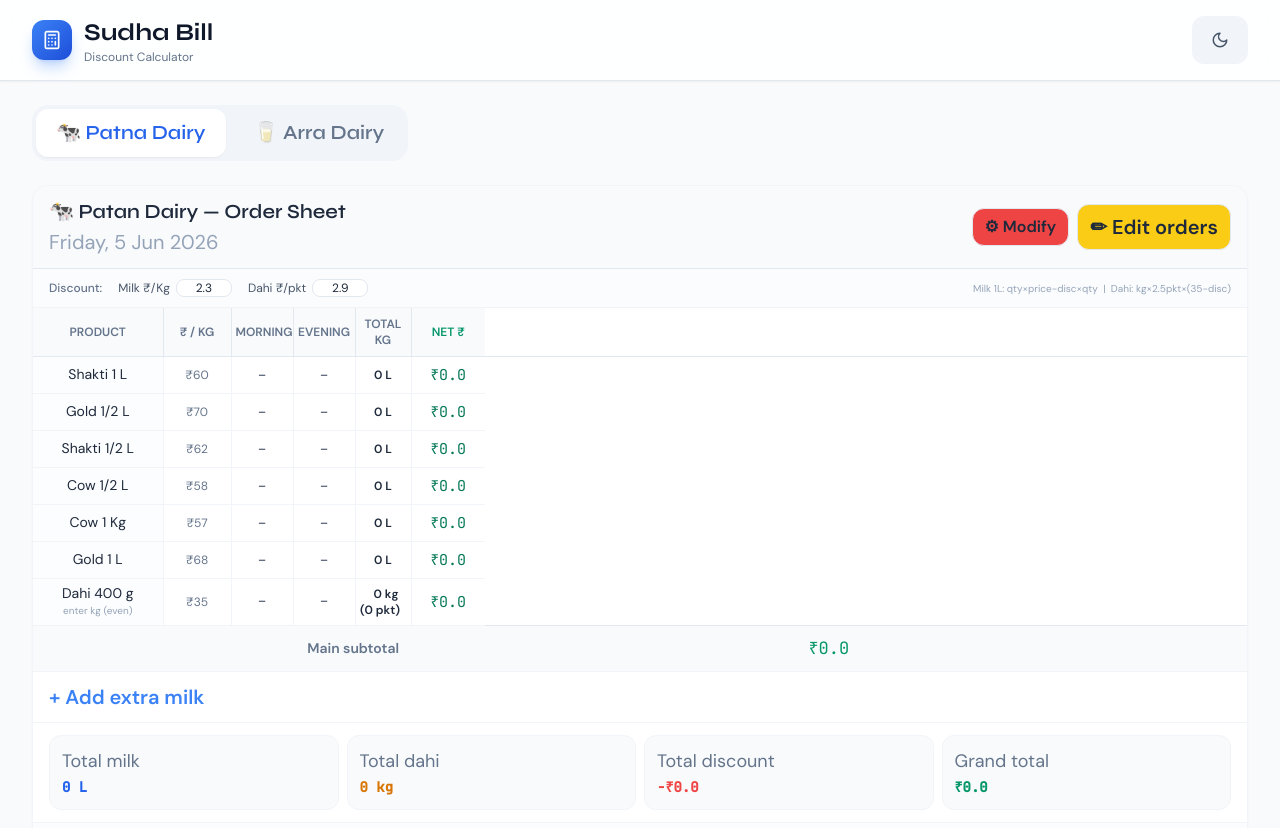
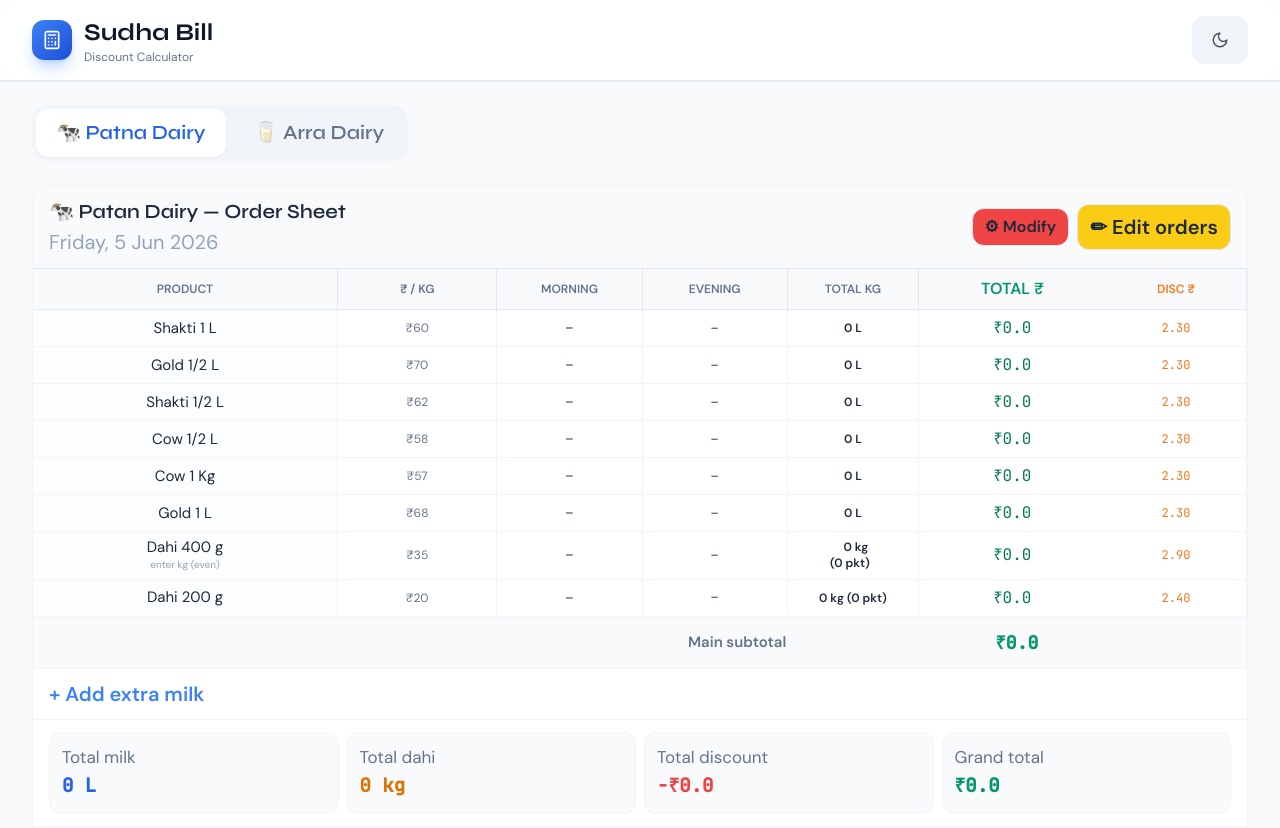
Before and after one commit to ashish2024-28/Sudha-Bill-Calculator, a React (Vite) app: page / in a window 1280 px wide. Shown: the top 828 px of the page. Built offline with nearby package versions, Linux system fonts and the light colour scheme.

Commit message:
Add column discount and fix UI

```diff
--- a/dev-dist/registerSW.js
+++ /dev/null
@@ -1 +0,0 @@
-if('serviceWorker' in navigator) navigator.serviceWorker.register('/dev-sw.js?dev-sw', { scope: '/', type: 'classic' })
--- a/dev-dist/sw.js
+++ b/dev-dist/sw.js
@@ -77,11 +77,8 @@ define(['./workbox-afac4cd2'], (function (workbox) { 'use strict';
    * See https://goo.gl/S9QRab
    */
   workbox.precacheAndRoute([{
-    "url": "registerSW.js",
-    "revision": "3ca0b8505b4bec776b69afdba2768812"
-  }, {
     "url": "index.html",
-    "revision": "0.9nq26ialri4"
+    "revision": "0.8du6tlbbe68"
   }], {});
   workbox.cleanupOutdatedCaches();
   workbox.registerRoute(new workbox.NavigationRoute(workbox.createHandlerBoundToURL("index.html"), {
--- a/src/components/DairyOrderTable.jsx
+++ b/src/components/DairyOrderTable.jsx
@@ -29,15 +29,18 @@ import React, { useState, useEffect } from 'react'
 // ═══════════════════════════════════════════════════════════════════════════════
 const BASE_PRODUCTS = [
   // id         name                     price  calcMode
-  { id: 'shak1', name: 'Shakti 1 L', price: 60, calcMode: 'kg' },
-  { id: 'gold05', name: 'Gold 1/2 L', price: 70, calcMode: 'kg' },
-  { id: 'shak05', name: 'Shakti 1/2 L', price: 62, calcMode: 'kg' },
-  { id: 'cow05', name: 'Cow 1/2 L', price: 58, calcMode: 'kg' },
-  { id: 'cow1', name: 'Cow 1 Kg', price: 57, calcMode: 'kg' },
-  { id: 'gold1', name: 'Gold 1 L', price: 68, calcMode: 'kg' },
+  { id: 'shak1', name: 'Shakti 1 L', price: 60, calcMode: 'kg', discAmt: 2.3 },
+  { id: 'gold05', name: 'Gold 1/2 L', price: 70, calcMode: 'kg', discAmt: 2.3 },
+  { id: 'shak05', name: 'Shakti 1/2 L', price: 62, calcMode: 'kg', discAmt: 2.3 },
+  { id: 'cow05', name: 'Cow 1/2 L', price: 58, calcMode: 'kg', discAmt: 2.3 },
+  { id: 'cow1', name: 'Cow 1 Kg', price: 57, calcMode: 'kg', discAmt: 2.3 },
+  { id: 'gold1', name: 'Gold 1 L', price: 68, calcMode: 'kg', discAmt: 2.3 },
+
   // Dahi: user enters kg (even). 1 kg = 2.5 packets × ₹35 = ₹87.50/kg
-  { id: 'dahi', name: 'Dahi 400 g', price: 35, calcMode: 'dahi' },
+  { id: 'dahi400', name: 'Dahi 400 g', price: 35, calcMode: 'dahi', discAmt: 2.9 },
+  { id: 'dahi200', name: 'Dahi 200 g', price: 20, calcMode: 'dahi', discAmt: 2.4 },
 ]
+
 
 // ─── Calendar helpers ──────────────────────────────────────────────────────────
 const DAYS = ['Sunday', 'Monday', 'Tuesday', 'Wednesday', 'Thursday', 'Friday', 'Saturday']
@@ -51,11 +54,11 @@ const fmtDateLabel = dateStr => {
 
 // ─── Row factory ───────────────────────────────────────────────────────────────
 // Creates a zeroed order row from a product definition.
-const mkRow = ({ id, name, price, calcMode }) => ({
-  id,
-  name,
+const mkRow = ({ id, name, price, calcMode, discAmt }) => ({
+  id, name,
   price: Number(price),
-  calcMode,          // 'kg' | 'pack' | 'dahi'  — drives all calculations
+  calcMode,
+  disc: Number(discAmt) || 2.30,   // ← per-row discount from product definition
   morn: 0,
   eve: 0,
 })
@@ -68,36 +71,44 @@ const fmtN = n => {
 }
 
 // ═══════════════════════════════════════════════════════════════════════════════
-// CORE CALCULATION  —  calcRow
+// CORE CALCULATION — calcRow
 // ═══════════════════════════════════════════════════════════════════════════════
-//
-// Returns: { qty, packets, actualKg, gross, discAmt, net, inputLabel, kgLabel }
-//
-//  qty       – raw user input total (morn + eve)
-//  packets   – actual 400g packets sold  (only meaningful for dahi; = qty for others)
-//  actualKg  – weight in kg used for totals bar
-//  gross     – pre-discount rupee amount
-//  discAmt   – discount deducted
-//  net       – final amount
-//  inputLabel – unit shown in column header / tooltips ("kg/L" or "packs" or "kg")
-//  kgLabel   – what to show in the Kg/L column
-//
-const calcRow = (r, discMilk, discDahi) => {
+
+const calcRow = (r) => {
   const qty = (Number(r.morn) || 0) + (Number(r.eve) || 0)
+  const disc = Number(r.disc) || 0
 
-  if (r.calcMode === 'dahi') {
+  if (r.id === 'dahi400') {
     // ── Dahi 400g ───────────────────────────────────────────────────────────
     // qty = kg entered by user (must be even: 2, 4, 6 …)
     // packets = qty × 2.5   (400g packs per kg)
     const packets = qty * 2.5
     const gross = packets * Number(r.price)          // packets × ₹35
-    const discAmt = Number(discDahi) * packets         // ₹2.9 × packets
+
+    const discAmt = disc * packets
+
     return {
-      qty,
-      packets,
+      qty, packets,
       actualKg: qty,                                  // kg for totals
-      gross,
-      discAmt,
+      gross, discAmt,
+      net: Math.max(0, gross - discAmt),
+      inputLabel: 'kg',
+      kgLabel: `${fmtN(qty)} kg\n(${fmtN(packets)} pkt)`,
+    }
+  }
+  if (r.id === 'dahi200') {
+    // ── Dahi 400g ───────────────────────────────────────────────────────────
+    // qty = kg entered by user (must be even: 2, 4, 6 …)
+    // packets = qty × 2.5   (400g packs per kg)
+    const packets = qty * 5
+    const gross = packets * Number(r.price)          // packets × ₹20
+
+    const discAmt = disc * packets
+
+    return {
+      qty, packets,
+      actualKg: qty,                                  // kg for totals
+      gross, discAmt,
       net: Math.max(0, gross - discAmt),
       inputLabel: 'kg',
       kgLabel: `${fmtN(qty)} kg\n(${fmtN(packets)} pkt)`,
@@ -108,13 +119,13 @@ const calcRow = (r, discMilk, discDahi) => {
     // ── Milk 1 kg/L packs ───────────────────────────────────────────────────
     // qty = actual kg/L entered
     const gross = qty * Number(r.price)
-    const discAmt = Number(discMilk) * qty
+
+    const discAmt = disc * qty
+
     return {
-      qty,
-      packets: qty,
+      qty, packets: qty,
       actualKg: qty,
-      gross,
-      discAmt,
+      gross, discAmt,
       net: Math.max(0, gross - discAmt),
       inputLabel: 'kg/L',
       kgLabel: `${fmtN(qty)} L`,
@@ -127,11 +138,9 @@ const calcRow = (r, discMilk, discDahi) => {
   const gross = qty * Number(r.price)
   const discAmt = Number(discMilk) * qty
   return {
-    qty,
-    packets: qty,
+    qty, packets: qty,
     actualKg: qty * 0.5,                              // 0.5 L per pack for totals
-    gross,
-    discAmt,
+    gross, discAmt,
     net: Math.max(0, gross - discAmt),
     inputLabel: 'packs',
     kgLabel: `${fmtN(qty)} L`,
@@ -139,9 +148,12 @@ const calcRow = (r, discMilk, discDahi) => {
 }
 
 // ─── Aggregate totals across all rows ─────────────────────────────────────────
-const calcTotals = (rows, discMilk, discDahi) =>
+
+const calcTotals = rows =>
   rows.reduce((acc, r) => {
-    const c = calcRow(r, discMilk, discDahi)
+
+    const c = calcRow(r)
+
     const isDahi = r.calcMode === 'dahi'
     return {
       milkKg: acc.milkKg + (!isDahi ? c.actualKg : 0),
@@ -154,8 +166,6 @@ const calcTotals = (rows, discMilk, discDahi) =>
 
 // ─── Initial tab state ─────────────────────────────────────────────────────────
 const initTabState = () => ({
-  discMilk: 2.30,
-  discDahi: 2.90,
   rows: BASE_PRODUCTS.map(mkRow),
   extra: BASE_PRODUCTS.map(mkRow),
 })
@@ -164,7 +174,8 @@ const initTabState = () => ({
 // localStorage  (saves per-day history, max 30 entries per tab)
 // ═══════════════════════════════════════════════════════════════════════════════
 
-const STORAGE_KEY = 'dairy_history_v3'
+const STORAGE_KEY = 'dairy_history_v4'
+
 const loadHistory = () => { try { return JSON.parse(localStorage.getItem(STORAGE_KEY)) || {} } catch { return {} } }
 const saveHistory = h => { try { localStorage.setItem(STORAGE_KEY, JSON.stringify(h)) } catch { } }
 
@@ -201,7 +212,9 @@ const THead = ({ showDel }) => (
       <th className="px-1 py-2 text-center text-xs font-semibold text-slate-500 dark:text-slate-400 uppercase border-r border-slate-200 dark:border-slate-700" style={{ width: 62 }}>Morning</th>
       <th className="px-1 py-2 text-center text-xs font-semibold text-slate-500 dark:text-slate-400 uppercase border-r border-slate-200 dark:border-slate-700" style={{ width: 62 }}>Evening</th>
       <th className="px-1 py-2 text-center text-xs font-semibold text-slate-500 dark:text-slate-400 uppercase border-r border-slate-200 dark:border-slate-700" style={{ width: 56 }}> Total Kg </th>
-      <th className="px-1 py-2 text-center text-xs font-semibold text-emerald-600 dark:text-emerald-400 uppercase" style={{ width: 74 }}>Net ₹</th>
+      <th className="px-1 py-2 text-center text-xm font-semibold text-emerald-600 dark:text-emerald-400 uppercase" style={{ width: 80 }}>Total ₹</th>
+      <th className="px-1 py-2 text-center text-xs font-semibold text-orange-500 dark:text-orange-400 uppercase border-r border-slate-200 dark:border-slate-700" style={{ width: 60 }}>Disc ₹</th>
+
       {showDel && <th style={{ width: 72 }} className="px-1 py-2 text-center text-xs font-semibold text-slate-400 uppercase">Move/Del</th>}
     </tr>
   </thead>
@@ -210,15 +223,16 @@ const THead = ({ showDel }) => (
 // ═══════════════════════════════════════════════════════════════════════════════
 // PRODUCT ROW
 // ═══════════════════════════════════════════════════════════════════════════════
-const ProductRow = ({ row, idx, total, modifyMode, editMode, discMilk, discDahi, onUpdate, onDelete, onMoveUp, onMoveDown }) => {
-  const { qty, actualKg, net, kgLabel, inputLabel } = calcRow(row, discMilk, discDahi)
-  const isDahi = row.calcMode === 'dahi'
+const ProductRow = ({ row, idx, total, modifyMode, editMode, onUpdate, onDelete, onMoveUp, onMoveDown }) => {
+  const { qty, actualKg, net, kgLabel, discAmt } = calcRow(row)
+
+  const isDahi = row.id === 'dahi400'
+  // ── Dahi: warn if odd number entered ──
+  const dahiWarn = isDahi && qty > 0 && qty % 2 !== 0
 
   const cell = 'border-b border-slate-100 dark:border-slate-700/50 border-r border-slate-100 dark:border-slate-700/50 px-1 py-1.5 text-center text-xs'
   const inp = 'w-full bg-transparent border-none outline-none text-xs text-center font-mono text-slate-800 dark:text-slate-100'
 
-  // ── Dahi: warn if odd number entered ──
-  const dahiWarn = isDahi && qty > 0 && qty % 2 !== 0
 
   return (
     <tr className={`hover:bg-blue-50/20 dark:hover:bg-blue-900/10 transition-colors ${dahiWarn ? 'bg-orange-50 dark:bg-orange-900/10' : ''}`}>
@@ -229,7 +243,7 @@ const ProductRow = ({ row, idx, total, modifyMode, editMode, discMilk, discDahi,
           ? <input className={`${inp} text-left`} value={row.name}
             onChange={e => onUpdate(idx, 'name', e.target.value)} />
           : <div>
-            <span className="text-slate-800 dark:text-slate-100 text-[14px] leading-tight ">{row.name}</span>
+            <span className="text-slate-800 dark:text-slate-100 text-[15px] leading-tight ">{row.name}</span>
             {isDahi && <span className="block text-[10px] text-slate-400">enter kg (even)</span>}
           </div>}
       </td>
@@ -250,7 +264,7 @@ const ProductRow = ({ row, idx, total, modifyMode, editMode, discMilk, discDahi,
             className={`${inp} focus:bg-blue-50 dark:focus:bg-blue-900/30 rounded`}
             value={row.morn || ''} placeholder="0"
             onChange={e => onUpdate(idx, 'morn', e.target.value)} />
-          : <span className="text-slate-600 dark:text-slate-300 text-[16px]">{row.morn || '-'}</span>}
+          : <span className="text-slate-600 dark:text-slate-300 text-[17px]">{row.morn || '-'}</span>}
       </td>
 
       {/* Evening input */}
@@ -279,7 +293,23 @@ const ProductRow = ({ row, idx, total, modifyMode, editMode, discMilk, discDahi,
 
       {/* Net amount */}
       <td className="border-b border-slate-100 dark:border-slate-700/50 px-2 py-1.5 text-center">
-        <span className="font-mono text-emerald-700 dark:text-emerald-400 text-[15px]">{fmt(net)}</span>
+        <span className="font-mono text-emerald-700 dark:text-emerald-400 text-[16px]">{fmt(net)}</span>
+      </td>
+
+      {/* Discount — editable only in modifyMode, otherwise read-only */}
+      <td className={cell}>
+        {modifyMode
+          ? <input
+            type="number"
+            min="0"
+            step="0.1"
+            className={`${inp} focus:bg-orange-50 dark:focus:bg-orange-900/20 rounded border border-orange-200 dark:border-orange-800 w-14`}
+            value={row.disc}
+            onChange={e => onUpdate(idx, 'disc', e.target.value)}
+          />
+          : <span className="text-orange-500 dark:text-orange-400 text-[12px] font-mono">
+            {fmtN(row.disc)}
+          </span>}
       </td>
 
       {/* Move / Delete buttons (modifyMode only) */}
@@ -318,10 +348,6 @@ const HistoryPanel = ({ tabKey, onLoad }) => {
     .filter(([k]) => k.startsWith(tabKey + '_'))
     .sort((a, b) => b[0].localeCompare(a[0]))
 
-  // ── Delete single entry ──
-  const handleDelete = key => {
-    const h = loadHistory(); delete h[key]; saveHistory(h); reload()
-  }
 
   // ── Delete all entries for this tab ──
   const handleDeleteAll = () => {
@@ -434,10 +460,24 @@ const HistoryPanel = ({ tabKey, onLoad }) => {
                   className="text-xl px-2.5 py-1 rounded-lg bg-indigo-50 dark:bg-indigo-900/30 text-indigo-600 dark:text-indigo-400 border border-indigo-200 dark:border-indigo-700 hover:bg-indigo-100 transition-colors">
                   View
                 </button>
-                <button onClick={() => handleDelete(key)}
-                  className="text-xs px-2 py-1 rounded-lg text-red-400 hover:text-red-600 hover:bg-red-50 transition-colors">
-                  Delete
-                </button>
+
+                {!confirmAll
+                  ? <button onClick={() => setConfirmAll(true)}
+                    className="text-xs px-3 py-1.5 rounded-lg bg-red-500 hover:bg-red-600 text-white font-semibold transition-colors">
+                    Delete
+                  </button>
+                  : <>
+                    <span className="text-xm text-red-600 dark:text-red-400 font-semibold">Sure? This cannot be undone.</span>
+                    <button onClick={handleDeleteAll}
+                      className="text-xs px-3 py-1.5 rounded-lg bg-red-600 hover:bg-red-700 text-white font-semibold transition-colors">
+                      Yes, delete
+                    </button>
+                    <button onClick={() => setConfirmAll(false)}
+                      className="text-xm px-3 py-1.5 rounded-lg border border-slate-200 dark:border-slate-600 text-slate-600 dark:text-slate-400 hover:bg-slate-100 transition-colors">
+                      Cancel
+                    </button>
+                  </>}
+
               </div>
             </div>
           )
@@ -480,7 +520,7 @@ const DairyOrderTable = ({ tabName, tabKey }) => {
     return a
   }
 
-  // ── Aggregated numbers ─────────────────────────────────────────────────────
+  // ── Aggregated numbers ── Totals  ─────────────────────────────────────────────────────
   const mainTotals = calcTotals(st.rows, st.discMilk, st.discDahi)
   const extraTotals = calcTotals(st.extra, st.discMilk, st.discDahi)
 
@@ -498,12 +538,12 @@ const DairyOrderTable = ({ tabName, tabKey }) => {
     const keys = Object.keys(h).filter(k => k.startsWith(tabKey + '_')).sort()
     // if (keys.length >= 30 && !keys.includes(key)) delete h[keys[0]]
     // No entry cap — history is kept for lifetime
-    h[key] = { discMilk: st.discMilk, discDahi: st.discDahi, rows: st.rows, extra: st.extra }
+    h[key] = { rows: st.rows, extra: st.extra }
     saveHistory(h)
     setSaveMsg('✓ Saved!')
     setTimeout(() => setSaveMsg(''), 2500)
   }
-  const handleLoad = data => upd({ discMilk: data.discMilk, discDahi: data.discDahi, rows: data.rows, extra: data.extra })
+  const handleLoad = data => upd({ rows: data.rows, extra: data.extra })
 
   // ═══════════════════════════════════════════════════════════════════════════
   // TABLE RENDERER  (reused for main rows and extra rows)
@@ -543,12 +583,12 @@ const DairyOrderTable = ({ tabName, tabKey }) => {
 
             {/* Subtotal row */}
             <tr className="bg-slate-50 dark:bg-slate-700/30">
-              <td colSpan={modifyMode ? 6 : 5}
-                className="px-3 py-2.5 text-right text-[14px] font-semibold text-slate-500 dark:text-slate-400 border-t border-slate-200 dark:border-slate-700">
+              <td colSpan={modifyMode ? 7 : 4}
+                className=" text-right text-[15px] font-semibold text-slate-500 dark:text-slate-400 border-t border-slate-200 dark:border-slate-700">
                 {isExtra ? 'Extra subtotal' : 'Main subtotal'}
               </td>
-              <td colSpan={3} className="px-2 py-2.5 text-center border-t border-slate-200 dark:border-slate-700">
-                <span className="font-sembold text-[17px] font-mono text-emerald-600 dark:text-emerald-400">{fmt(totals.net)}</span>
+              <td colSpan={3} className=" py-3 text-center border-t border-slate-200 dark:border-slate-700">
+                <span className="font-semibold text-[18px] font-mono text-emerald-600 dark:text-emerald-400">{fmt(totals.net)}</span>
               </td>
             </tr>
           </tbody>
@@ -559,7 +599,6 @@ const DairyOrderTable = ({ tabName, tabKey }) => {
 
   // ═══════════════════════════════════════════════════════════════════════════
   // RENDER
-
   // ═══════════════════════════════════════════════════════════════════════════
   return (
     <div className="card overflow-hidden">
@@ -591,30 +630,14 @@ const DairyOrderTable = ({ tabName, tabKey }) => {
         </div>
       </div>
 
-      {/* ── Discount bar ── */}
-      <div className="flex items-center gap-4 px-4 py-2.5 bg-slate-50/50 dark:bg-slate-700/30 border-b border-slate-100 dark:border-slate-700 flex-wrap">
-        <span className="text-xs text-slate-500 dark:text-slate-400 font-medium">Discount:</span>
-        {[['discMilk', 'Milk ₹/Kg'], ['discDahi', 'Dahi ₹/pkt']].map(([key, label]) => (
-          <label key={key} className="flex items-center gap-1.5 text-xs text-slate-600 dark:text-slate-400">
-            {label}
-
-            {modifyMode
-              ? <>
-                <input type="number" value={st[key]}
-                  onChange={e => upd({ [key]: parseFloat(e.target.value) || 0 })}
-                  className="w-14 border border-slate-200 dark:border-slate-600 rounded-lg text-center text-xs bg-white dark:bg-slate-800 text-slate-800 dark:text-slate-100 outline-none focus:ring focus:ring-blue-400" />
-              </>
-              : <> <span className="w-14 border border-slate-200 dark:border-slate-600 rounded-lg text-center text-xs bg-white dark:bg-slate-800 text-slate-800 dark:text-slate-100 outline-none focus:ring-1 focus:ring-blue-400">
-                {st[key]}</span>
-              </>
-            }
-          </label>
-        ))}
-        {/* Formula reminder */}
-        <span className="text-[10px] text-slate-400 dark:text-slate-500 ml-auto hidden sm:block">
-          Milk 1L: qty×price−disc×qty &nbsp;|&nbsp; Dahi: kg×2.5pkt×(35−disc)
-        </span>
-      </div>
+      {/* Modify mode hint */}
+      {modifyMode && (
+        <div className="px-4 py-2 bg-orange-50 dark:bg-orange-900/20 border-b border-orange-100 dark:border-orange-800">
+          <span className="text-xs text-orange-600 dark:text-orange-400">
+            ⚙ Modify mode: edit product names, prices, and per-row discounts. Default per product: <strong>discAmt</strong> from product definition.
+          </span>
+        </div>
+      )}
 
       {/* ── Main product table ── */}
       {renderTable(st.rows, false)}
@@ -627,10 +650,10 @@ const DairyOrderTable = ({ tabName, tabKey }) => {
           </div>
           <div className="px-4 py-2 space-y-1">
             {extraActive.map(r => {
-              const { qty, actualKg, net, kgLabel } = calcRow(r, st.discMilk, st.discDahi)
+              const { qty, net, kgLabel } = calcRow(r)
               return (
                 <div key={r.id} className="flex justify-between text-xs py-1 border-b border-slate-100 dark:border-slate-700/50">
-                  <span className="text-[14px] text-slate-700 dark:text-slate-200">{r.name} → {qty}  = {kgLabel}</span>
+                  <span className="text-[15px] py-1 text-slate-700 dark:text-slate-200">{r.name}  =  {kgLabel}</span>
                   <span className="text-[18px] font-mono text-slate-800 dark:text-slate-100">{fmt(net)}</span>
                 </div>
               )
@@ -682,8 +705,8 @@ const DairyOrderTable = ({ tabName, tabKey }) => {
           { label: 'Grand total', value: fmt(finalNet), cls: 'text-emerald-600 dark:text-emerald-400' },
         ].map(({ label, value, cls }) => (
           <div key={label} className="bg-slate-50 dark:bg-slate-700/50 rounded-xl p-3 border border-slate-100 dark:border-slate-700">
-            <p className="text-[18px] text-slate-500 dark:text-slate-400">{label}</p>
-            <p className={`text-[18px] font-mono font-bold text-sm mt-0.5 ${cls}`}>{value}</p>
+            <p className="text-[17px] text-slate-500 dark:text-slate-400">{label}</p>
+            <p className={`text-[19px] font-mono font-bold mt-0.5 ${cls}`}>{value}</p>
           </div>
         ))}
       </div>
--- a/vite.config.js
+++ b/vite.config.js
@@ -8,7 +8,7 @@ export default defineConfig({
     VitePWA({
       registerType: 'autoUpdate',
       devOptions: {
-        enabled: true
+        enabled: false
       },
       includeAssets: ['favicon.ico', 'favicon.svg', 'apple-touch-icon.png', 'pwa-192x192.png', 'pwa-512x512.png'],
       manifest: {
```
